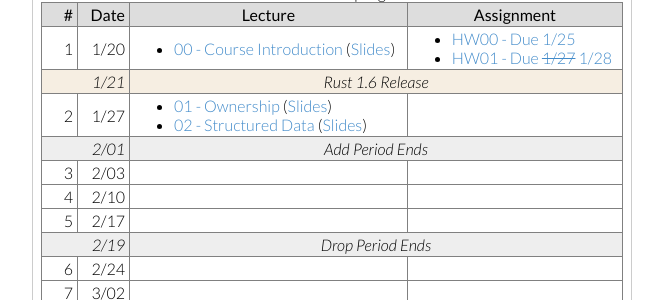
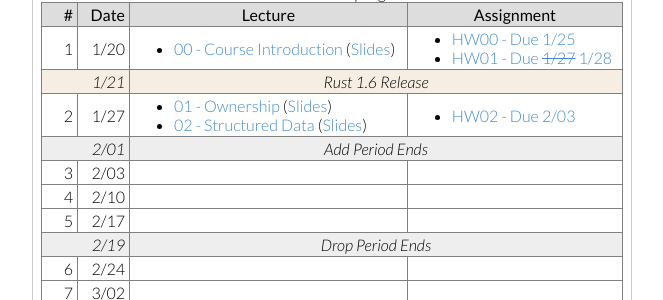
Before and after one commit to cis198-2016s/cis198-2016s.github.io, a Jekyll site: the page built from schedule/index.html, in a window 1280 px wide. Shown: the part 218-518 px from the top of the page, without its empty margins (308-971 px from the left). Built offline with Jekyll 4.4.1, drawn with Linux system fonts in a browser that asks for light colours.

Commit message:
schedule <- hw02

```diff
--- a/schedule/index.html
+++ b/schedule/index.html
@@ -84,7 +84,11 @@ permalink: /schedule/
                 02 - Structured Data</a> (<a href="/slides/02/">Slides</a>)</li>
           </ul>
         </td>
-        <td></td>
+        <td>
+          <ul>
+            <li><a href="https://github.com/cis198-2016s/homework/tree/master/hw02">HW02 - Due 2/03</a></li>
+          </ul>
+        </td>
       </tr>
       <tr class="schedevent">
         <td colspan=2>2/01</td> <td colspan=2>Add Period Ends</td>
```
